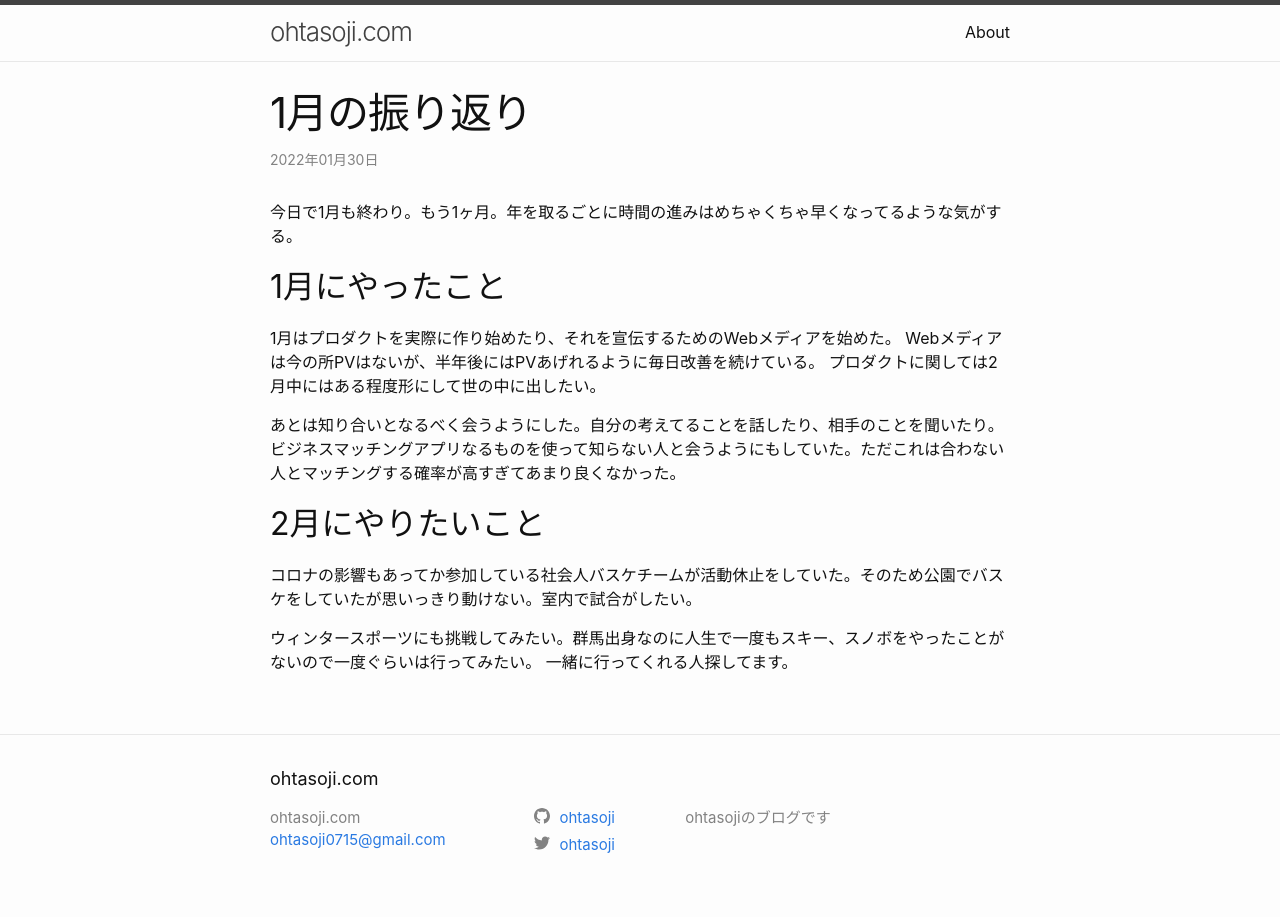
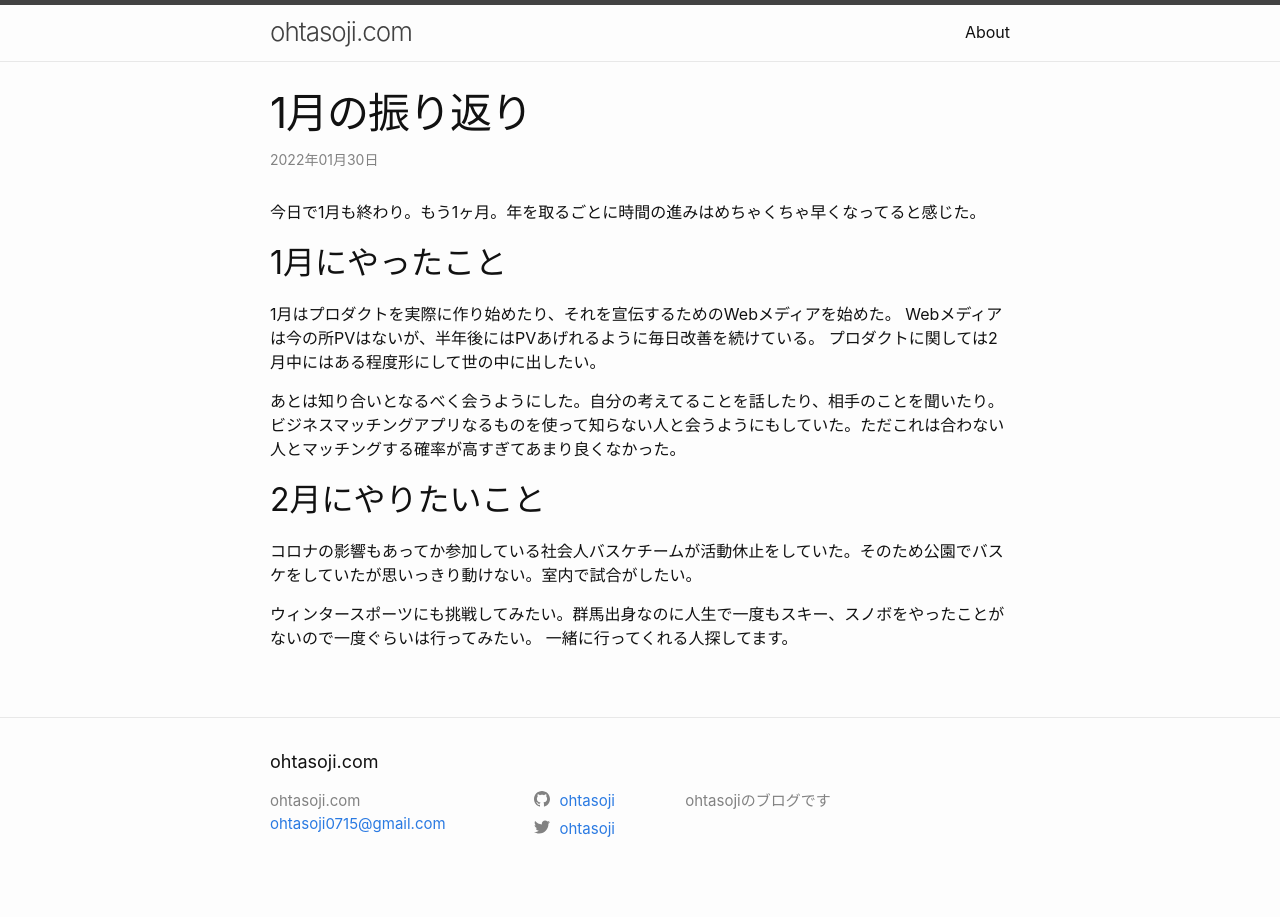
Before and after one commit to ohtasoji/ohtasoji.com, a Jekyll site: the page built from _articles/2022-01-31-m.md, in a window 1280 px wide. Built offline with Jekyll 4.4.1, drawn with Linux system fonts in a browser that asks for light colours.

Commit message:
Update 2022-01-31 articles

```diff
--- a/_articles/2022-01-31-m.md
+++ b/_articles/2022-01-31-m.md
@@ -2,10 +2,10 @@
 layout: article
 title: "1月の振り返り"
 date: 2022-01-31 03:07:40 +0900
-slug: january-finish
+slug: 2022-january-finish
 ---
 
-今日で1月も終わり。もう1ヶ月。年を取るごとに時間の進みはめちゃくちゃ早くなってるような気がする。
+今日で1月も終わり。もう1ヶ月。年を取るごとに時間の進みはめちゃくちゃ早くなってると感じた。
 
 ## 1月にやったこと
 1月はプロダクトを実際に作り始めたり、それを宣伝するためのWebメディアを始めた。
```
